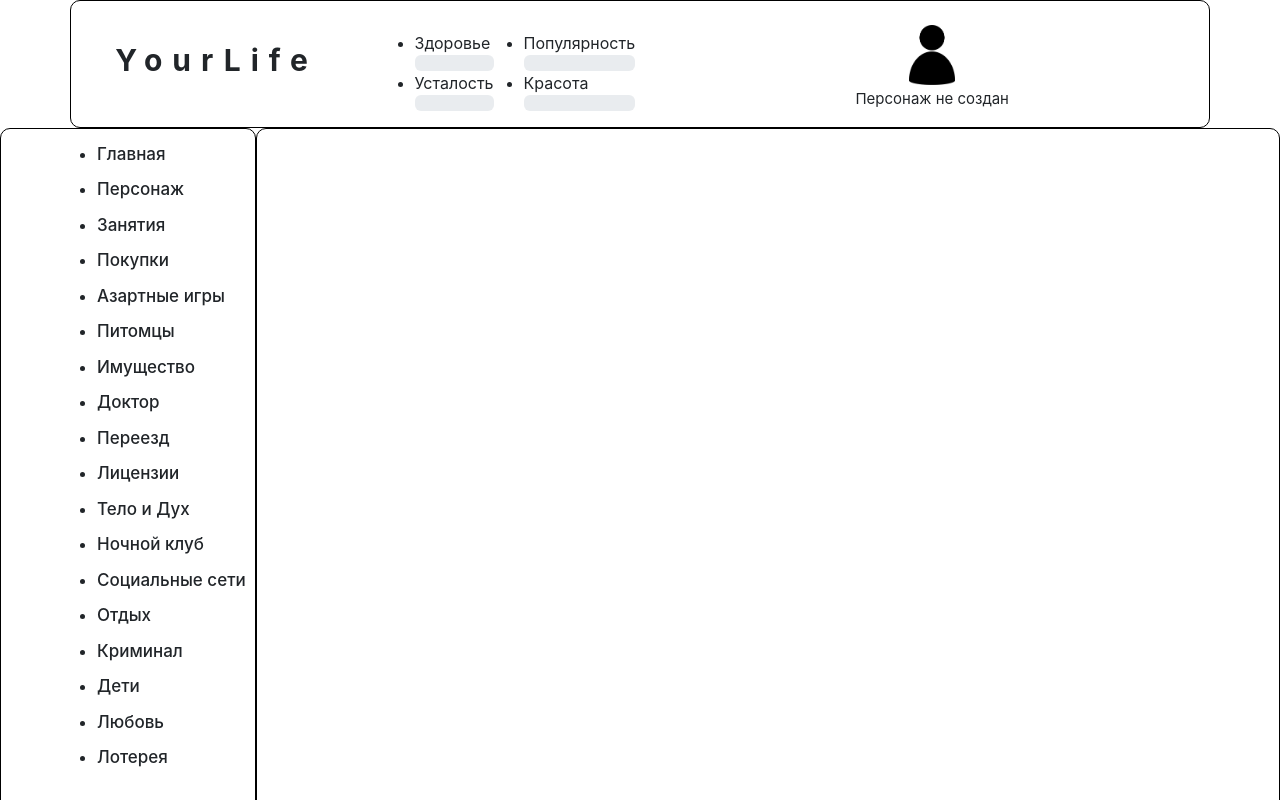
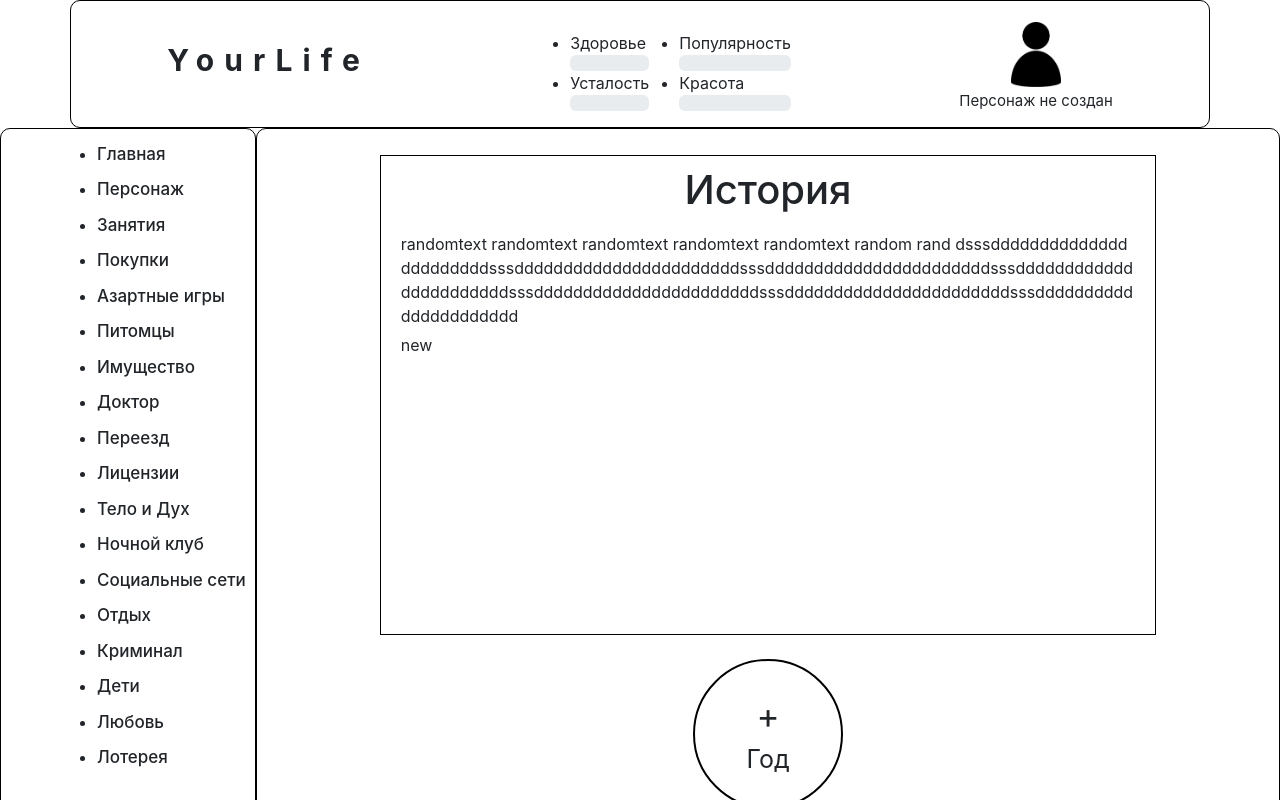
Before and after one commit to CheateRYT/yourLifeReact, a React (Create React App) app: page /game/main in a window 1280 px wide. Shown: the top 800 px of the page. Built offline with nearby package versions, Linux system fonts and the light colour scheme.

Commit message:
added age increment + history design for game-main

```diff
--- a/src/Classes/User.js
+++ b/src/Classes/User.js
@@ -42,8 +42,8 @@ export class User {
     this.location = newLocation;
     this.updateLocalStorage();
   }
-  updateAge(newAge) {
-    this.age = newAge;
+  updateAge() {
+    this.age++;
     this.updateLocalStorage();
   }
   updateOccupation(newOccupation) {
--- a/src/Components/Game.jsx
+++ b/src/Components/Game.jsx
@@ -38,8 +38,10 @@ export const Game = () => {
   };
   return (
     <div className="game">
-      <div onClick={handleNavbarTitle} className="container game-navbar">
-        <h1 className="game-navbar__title">YourLife</h1>
+      <div className="container game-navbar">
+        <h1 onClick={handleNavbarTitle} className="game-navbar__title">
+          YourLife
+        </h1>
         <ul className="charact-list">
           <div className="characts-column">
             <li className="charact">
@@ -208,7 +210,7 @@ export const Game = () => {
             </li>
           </ul>
         </div>
-        <div className="game-overlay">
+        <div className="game-overlay game-container">
           <Outlet />
         </div>
       </div>
--- a/src/Components/GameComponents/GameCasino.jsx
+++ b/src/Components/GameComponents/GameCasino.jsx
@@ -1,5 +1,5 @@
 import React, { useState, useContext } from 'react';
 
 export const GameCasino = () => {
-  return <div className="game-casino"></div>;
+  return <div className="game-casino">выфвыфыв</div>;
 };
--- a/src/Components/GameComponents/GameLicenses.jsx
+++ b/src/Components/GameComponents/GameLicenses.jsx
@@ -1,5 +1,5 @@
 import React, { useState, useContext } from 'react';
 
 export const GameLicenses = () => {
-  return <div className="game-licenses"></div>;
+  return <div className="game-licenses">выфвфыфывыф</div>;
 };
--- a/src/Components/GameComponents/GameMain.jsx
+++ b/src/Components/GameComponents/GameMain.jsx
@@ -1,5 +1,26 @@
 import React, { useState, useContext } from 'react';
-
+import '../scss/GameMain.scss';
+import { UserContext } from '../../Contexts/UserContext';
 export const GameMain = () => {
-  return <div className="game-main"></div>;
+  const { user, updateAge, setUser } = useContext(UserContext);
+  const handleUpdateAge = () => {
+    user.age++;
+    user.updateLocalStorage();
+  };
+  return (
+    <div className="game-main">
+      <div className="history">
+        <h1 className="history__title">История</h1>
+        <span className="history__text">
+          randomtext randomtext randomtext randomtext randomtext random rand
+          dsssdddddddddddddddddddddddsssdddddddddddddddddddddddsssdddddddddddddddddddddddsssdddddddddddddddddddddddsssdddddddddddddddddddddddsssdddddddddddddddddddddddsssdddddddddddddddddddddd
+        </span>
+        <span className="history__text">new</span>
+      </div>
+      <div onClick={handleUpdateAge} className="age-button">
+        <span className="age-button__plus">+</span>
+        <span className="age-button__text">Год</span>
+      </div>
+    </div>
+  );
 };
--- a/src/Components/GameComponents/GameNightClub.jsx
+++ b/src/Components/GameComponents/GameNightClub.jsx
@@ -1,5 +1,5 @@
 import React, { useState, useContext } from 'react';
 
 export const GameNightClub = () => {
-  return <div className="game-nightClub"></div>;
+  return <div className="game-nightClub">вфывфыввфыв</div>;
 };
--- a/src/Components/popups/CreateGamePopup.jsx
+++ b/src/Components/popups/CreateGamePopup.jsx
@@ -65,7 +65,7 @@ export const CreateGamePopup = ({ showPopup }) => {
         'Отсутствует',
       );
 
-      navigate('/game');
+      navigate('/game/main');
       showPopup(false);
     }
   };
--- a/src/Components/scss/Game.scss
+++ b/src/Components/scss/Game.scss
@@ -30,7 +30,7 @@
   border-radius: 10px;
 }
 .mini-profile__img {
-  width: 10%;
+  width: 50px;
   cursor: pointer;
 }
 .mini-profile__name {
@@ -57,7 +57,6 @@
   border-radius: 10px;
 }
 .game-links {
-  font-size: 17px;
   font-weight: 800px;
 }
 .game-overlay {
@@ -69,5 +68,14 @@
   cursor: pointer;
   margin-bottom: 10px;
   font-size: 17px;
+  @media (max-width: 949px) {
+    font-size: 12px;
+  }
   font-weight: 500;
 }
+.game-container {
+  padding-left: 2%;
+  padding-right: 2%;
+  padding-top: 2%;
+  padding-bottom: 2%;
+}
--- /dev/null
+++ b/src/Components/scss/GameMain.scss
@@ -0,0 +1,49 @@
+.age-button {
+  width: 150px;
+  cursor: pointer;
+  height: 150px;
+  border: 2px solid black;
+  border-radius: 50%;
+  background-color: white;
+  display: flex;
+  flex-direction: column;
+  justify-content: center;
+  align-items: center;
+
+  &__plus {
+    font-size: 35px;
+  }
+
+  &__text {
+    font-size: 25px;
+  }
+}
+.history {
+  width: 80%;
+  height: 60vh; /* 60% высоты окна просмотра */
+  border: 1px solid black;
+  min-width: 100px;
+  display: flex;
+  flex-direction: column;
+  overflow: auto; /* Добавляем прокрутку в случае переполнения */
+}
+
+.history__title {
+  text-align: center;
+  padding: 10px;
+}
+
+.history__text {
+  padding-right: 20px;
+  padding-left: 20px;
+  padding-bottom: 5px;
+  word-break: break-all;
+}
+
+.game-main {
+  gap: 3%;
+  display: flex;
+  flex-direction: column;
+  align-items: center;
+  height: 100vh; /* 100% высоты окна просмотра */
+}
--- a/src/Contexts/UserContext.jsx
+++ b/src/Contexts/UserContext.jsx
@@ -96,10 +96,9 @@ const UserProvider = ({ children }) => {
     user.updateLocalStorage();
   };
 
-  const updateAge = (newAge) => {
-    user.updateAge(newAge);
+  const updateAge = () => {
+    user.updateAge();
     setUser({ ...user });
-    user.updateLocalStorage();
   };
 
   const updatePrisonTime = (newPrisonTime) => {
--- a/src/MainMenu.jsx
+++ b/src/MainMenu.jsx
@@ -18,7 +18,7 @@ export const MainMenu = () => {
     if (!user) {
       setShowCreateGame(true);
     } else {
-      navigate('/game');
+      navigate('/game/main');
     }
   };
   const handleSettingsButton = () => {
```
